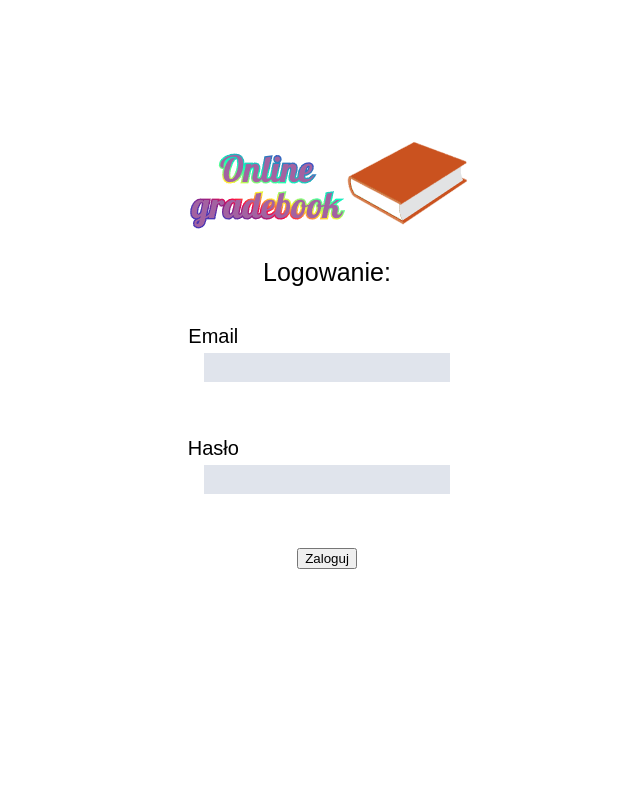
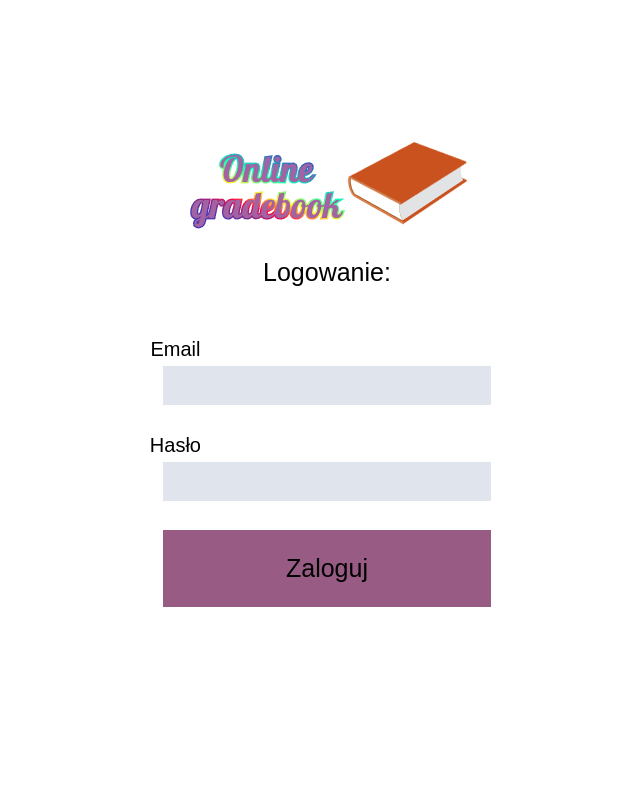
Before and after one commit to MakksP/online-gradebook, a PHP site: page /loginPage.php in a window 1280 px wide. Shown: the whole page, without its empty margins (129-769 px from the left). Run offline with PHP 8.4, Linux system fonts and the light colour scheme; style sheets or scripts are compiled from the project's sources; some web fonts are replaced.

Commit message:
Login form container last version

```diff
--- a/styles/loginPageStyles.scss
+++ b/styles/loginPageStyles.scss
@@ -13,10 +13,10 @@
 }
 
 #main_pane{
-  width: 30%;
+  width: 40%;
   height: 60%;
   position: relative;
-  left: 20%;
+  left: 15%;
   top: 15%;
   text-align: center;
 }
@@ -41,15 +41,28 @@
 }
 
 .form_element{
-  margin-bottom: 5%;
   width: 100%;
   height: 25%;
 }
 
 .button_container{
   position: relative;
+  width: 80%;
+  height: 20%;
+  left: 10%;
+}
+
+#login_button{
+  height: 100%;
   width: 100%;
-  left: 0;
+  background-color: $login_register_button_color;
+  border: none;
+  @include standard_header_font;
+}
+
+#login_button:hover{
+  cursor: pointer;
+  background-color: darken($login_register_button_color, 10%);
 }
 
 .login_input{
@@ -59,13 +72,11 @@
   top: 5%;
   border: none;
   background-color: $form_input_background_color;
-
-
 }
 
 .form_field{
   display: inline-flex;
-  height: 30%;
+  height: 40%;
   background-color: $form_input_background_color;
   width: 80%;
 }
--- a/styles/styleSchemes.scss
+++ b/styles/styleSchemes.scss
@@ -58,7 +58,7 @@
 
 @mixin login_form_input{
   display: inline-flex;
-  width: 80%;
+  width: 100%;
   height: 80%;
 }
 
--- a/styles/variables.scss
+++ b/styles/variables.scss
@@ -6,6 +6,7 @@ $white_contrast_color: #D6FFF6;
 $nav_bar_color: #383c44;
 $footer_border_color: #BFC0BF;
 $form_input_background_color: #e0e4ec;
+$login_register_button_color: #985c84;
 $default_border_properties: (
         width: 3px,
         style: solid,
```
